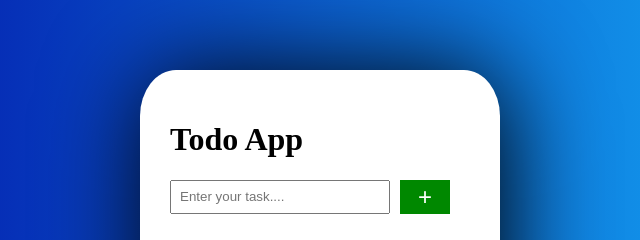
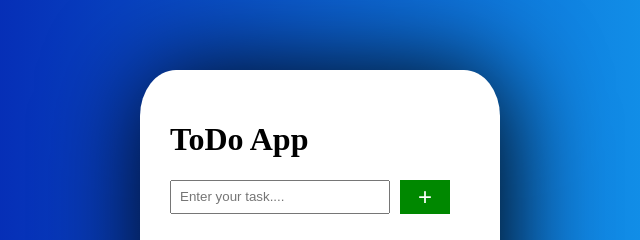
Before and after one commit to imtiazahmad-07/Todo-list-app, a plain HTML site: page index.html in a window 1280 px wide. Shown: the top 240 px of the page, 318-958 px from the left. Drawn offline with Linux system fonts and the light colour scheme.

Commit message:
Update index.html

```diff
--- a/index.html
+++ b/index.html
@@ -4,11 +4,12 @@
     <meta charset="UTF-8">
     <meta name="viewport" content="width=device-width, initial-scale=1.0">
     <link rel="stylesheet" href="style.css">
-    <title>Todo-List</title>
+    <script src="https://kit.fontawesome.com/2296c3828b.js" crossorigin="anonymous"></script>
+    <title>ToDo App</title>
 </head>
 <body>
     <div id="box">
-        <h1>Todo App</h1>
+        <h1>ToDo App</h1>
         <div id="child-box">
             <input type="text" id="text-input" placeholder="Enter your task....">
             <button id="btn">+</button>
```
